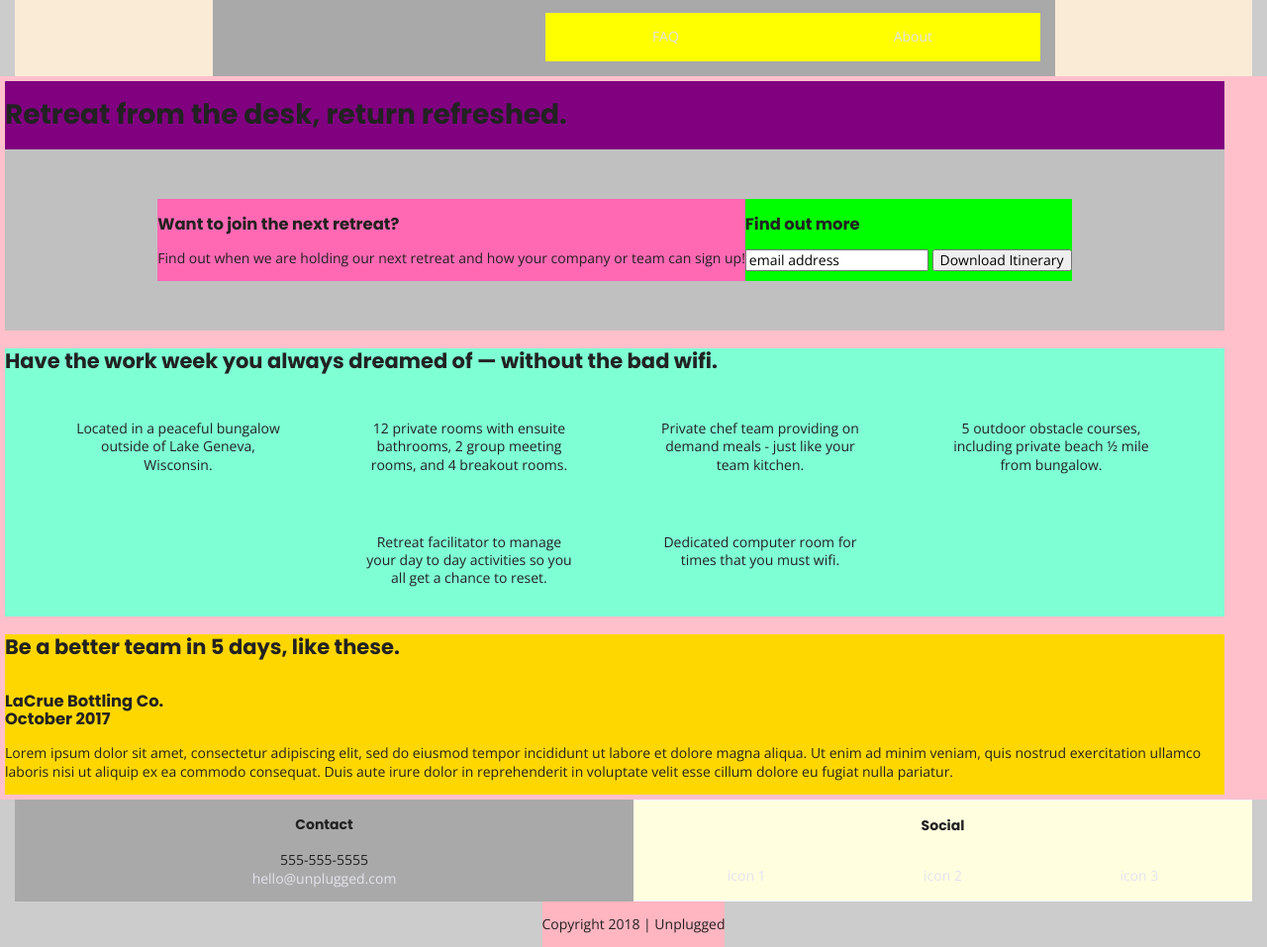
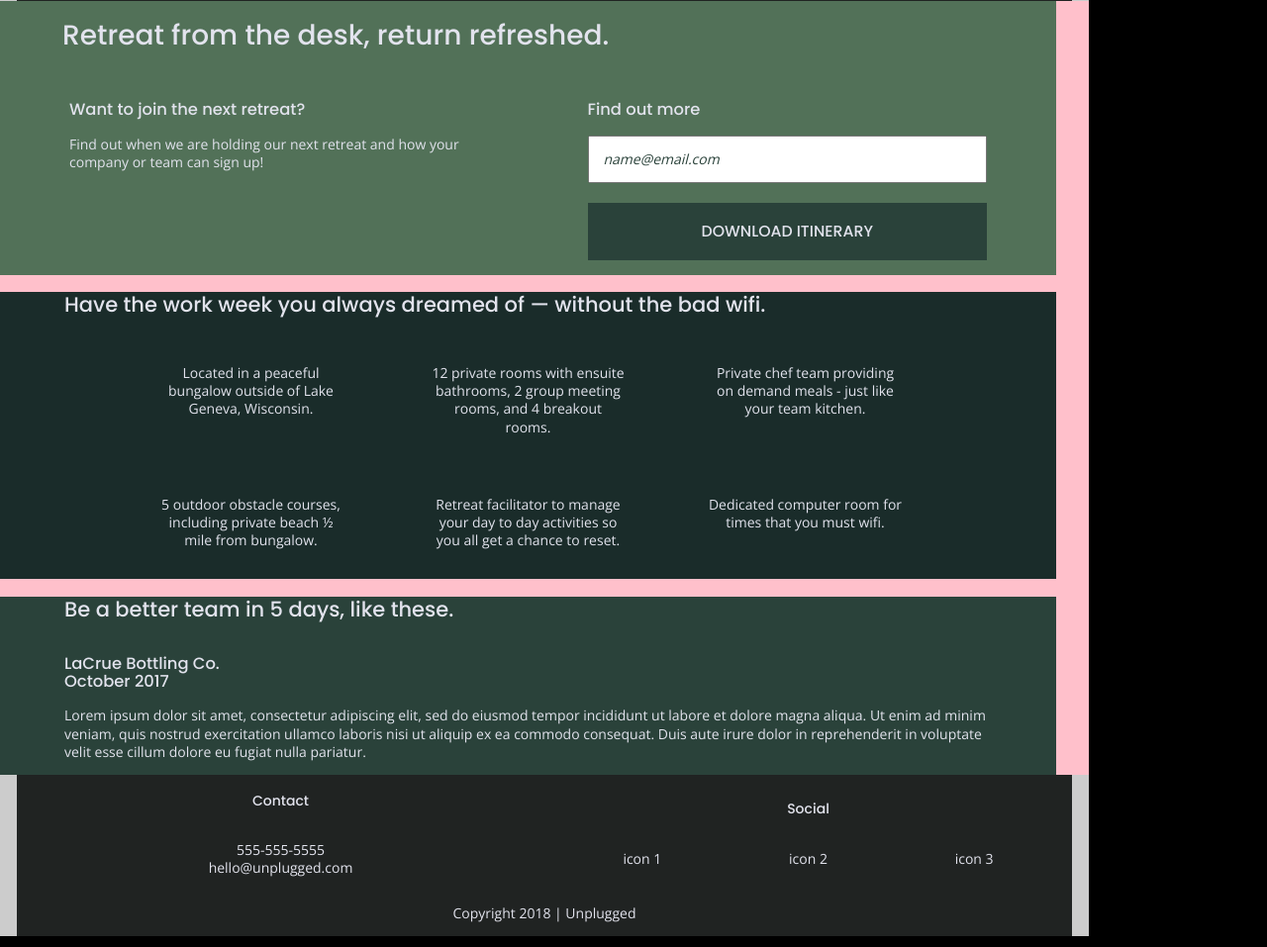
Before and after one commit to susangparsons/unplugged-retreat, a website built with Parcel: page index.html in a window 1280 px wide. Shown: the part 49-1006 px from the top of the page at 99% size. Built offline with nearby package versions, Linux system fonts and the light colour scheme.

Commit message:
Added more styles - still a rough layout

```diff
--- a/css/main.css
+++ b/css/main.css
@@ -10,6 +10,9 @@
 /* ==========================================================================
    Base styles: opinionated defaults
    ========================================================================== */
+* {
+  box-sizing: border-box;
+}
 
 html {
   color: #222;
@@ -96,14 +99,17 @@ html {
 
 body {
   background: black;
+  color: #e2e3ed;
   font-family: 'Open Sans', sans-serif;
   font-size: .875em;
   line-height: 1.3em;
+  font-weight: 400;
 }
 
 ul,
 ol {
  font-family: 'Open Sans', sans-serif;
+ font-weight: 400;
  list-style: none;
 }
 
@@ -114,16 +120,19 @@ a {
 
 h1 {
   font-family: 'Poppins', sans-serif;
+  font-weight: 500;
   line-height: 1.15em;
 }
 h2 {
   font-family: 'Poppins', sans-serif;
+  font-weight: 500;
   line-height: 1.2em;
 }
 
 h3,
 h4 {
   font-family: 'Poppins', sans-serif;
+  font-weight: 500;
   line-height: 1.1em;
 }
 
@@ -168,12 +177,12 @@ footer {
  /***** Base Header Styles  *****/
 
  header .content-wrapper {
-  background: antiquewhite;
+  background: #202322;
   display: flex;
   justify-content: center;
   align-items: center;
   flex-flow: row wrap;
-  width: 80%;
+  width: 81%;
   margin: 0;
 }
 
@@ -184,15 +193,18 @@ header nav {
   align-items: center;
   flex-flow: row wrap;
   width: 75%;
-  padding: 15px;
+  padding: 0 3px;
 }
 
 header nav ul {
-  background: yellow;
+  background: #202322;
+  font-weight: 700;
+  text-transform: uppercase;
+  font-size: 1.125em;
   display: flex;
   justify-content: space-around;
   margin: 0;
-  padding: 15px 0;
+  padding: 3px 0;
   width: 100%;
 }
 
@@ -217,8 +229,8 @@ header nav ul li {
 }*/
 
 footer .content-wrapper {
-  background: aliceblue;
-  width: 80%;
+  background: #202322;
+  width: 82%;
   display: flex;
   justify-content: center;
   align-items: center;
@@ -227,7 +239,7 @@ footer .content-wrapper {
 
 
 footer .social {
-  background: lightyellow;
+  background: #202322;
   padding: 0 15px;
   width: 60%;
 }
@@ -259,7 +271,10 @@ footer .footer-content {
 }
 
 footer .contact {
-  background: darkgray;
+  background: #202322;
+  display: flex;
+  justify-content: center;
+  flex-flow: row wrap;
   padding: 0 15px;
   text-align: center;
   width: 60%;
@@ -271,7 +286,10 @@ address {
 }
 
 footer .copyright {
-  background: lightpink;
+  background: #202322;
+  display: flex;
+  justify-content: center;
+  width:82%;
 }
 
 /***** MOBILE HOMEPAGE STYLES  *****/
@@ -280,10 +298,9 @@ footer .copyright {
 
 
 header .header-divider {
-  width: 80%;
+  width: 100%;
   height: 3%;
-  padding: 15px;
-
+  /* change to add color*/
 }
 
 figure {
@@ -298,15 +315,16 @@ main {
   justify-content: center;
   align-items: center;
   flex-flow: row wrap;
-   padding: 5px;
+  padding: 0 5px;
  }
 
 aside {
-  background: silver;
+  background: #527158;
   display: flex;
   justify-content: center;
   align-items: center;
   flex-flow: row wrap;
+  padding: 0 10px;
   width:77%;
 
 }
@@ -320,9 +338,10 @@ article {
 /***** Hero Styles  *****/
 
 .hero-area {
-  background: purple;
+  background: #527158;
   display: flex;
   justify-content: center;
+  padding: 0 10px;
   width: 77%;
 
 }
@@ -330,18 +349,47 @@ article {
  /***** Form  Styles  *****/
 
  .form-description {
-  background: hotpink;
+  background: #527158;
 
 }
 
 .form {
-  background: lime;
+  background: #527158;
+}
+
+/*****  Form Styles - Input and Button Styles *****/
+
+aside .form {
+  margin: 30px 0;
+}
+
+input[type=text] {
+  box-sizing: border-box;
+  width: 100%;
+  color: #2a423a;
+  font-style: italic;
+  padding: 1em;
+}
+
+input[type=button] {
+  width: 100%;
+  padding: 20px 0;
+  margin-top: 20px;
+  background-color: #2a423a;
+  font-family: 'Poppins', Helvetica, Arial, sans-serif;
+  font-weight: 500;
+  font-size: 1.125em;
+  color: #e2e3ed;
+  border: none;
+  text-align: center;
+  text-transform: uppercase;
 }
 
 /***** Features Styles  *****/
 
 .features {
-  background: aquamarine;
+  background: #1a2c2a;
+  padding: 0 10px;
   width: 77%;
  }
 
@@ -373,7 +421,8 @@ article {
 /***** Reviews  Styles  *****/
 
 .reviews {
-    background: gold;
+    background: #2a423a;
+    padding: 0 10px;
     width: 77%;
 }
 
@@ -411,27 +460,30 @@ article {
  }
 
  .mission .content-wrapper{
-  background: darkturquoise;
+  background: #527158;
   display: flex;
   justify-content: center;
   align-items: center;
   flex-flow: row wrap;
+  padding: 0 10px;
   width: 100%;
  }
 
  .contact-section {
-  background: darkseagreen;
+  background: #2a423a;
   display: flex;
   justify-content: center;
   flex-flow: row wrap;
+  padding: 0 10px;
   width: 77%;
 }
 
  .contact-content {
-  background: darksalmon;
+  background: #2a423a;
   display: flex;
   justify-content: space-between;
   flex-flow: row wrap;
+  padding: 0 10px;
   width: 100%;
  }
 
@@ -448,11 +500,12 @@ article {
  }
 
   .faq .content-wrapper {
-  background: deepskyblue;
+  background: #527158;
   display: flex;
   justify-content: center;
   align-items: center;
   flex-flow: row wrap;
+  padding: 0 10px;
   width:77%;
 }
 
@@ -548,18 +601,15 @@ article {
 
  /*Tablet styles here*/
 @media only screen and (min-width: 768px) {
-header,
-footer {
-  flex-flow: row wrap;
-}
 
-header content-wrapper {
+header .content-wrapper {
   justify-content: space-between;
+  padding: 0 30px 3px;
 }
 
 header nav {
-  justify-content: space-between;
-  width: 50%;
+  justify-content: flex-end;
+  width: 30%;
 }
 
 header .header-divider {
@@ -570,21 +620,41 @@ footer .footer-content {
   flex-flow: row nowrap;
 }
 
-/*footer .content-wrapper {
-  width: 80%
-  margin: 100px 0;
-}*/
-
 footer .content {
   display: flex;
   justify-content: center;
   align-items: center;
 }
 
+footer .social {
+  flex-basis: 50%;
+}
+
+footer .contact {
+  flex-basis: 50%;
+}
+
+address {
+  flex-basis: 100%;
+}
+
+footer .copyright {
+  flex-basis: 100%;
+}
+
+/*footer .content-wrapper {
+  width: 80%
+  margin: 100px 0;
+}*/
+
+
+
 /* Home page tablet styles */
 
 .hero-area {
   width: 97%;
+  padding-left: 63px;
+  padding-right: 300px;
 }
 
 aside {
@@ -592,14 +662,34 @@ aside {
 }
 
 aside .content-wrapper {
-  margin: 50px 0;
+  margin: 15px 0;
   display: flex;
-  justify-content: center;
+  justify-content: flex-start;
   flex-flow: row nowrap;
 }
 
+aside .form {
+  margin: 0;
+  padding-right: 20px;
+  flex-basis: 80%;
+}
+
+aside .form-description {
+  padding: 0 60px;
+}
+
+.features {
+  width: 97%;
+  padding: 0 65px;
+}
+
+.features article {
+  flex-basis: 20em;
+  padding: 0 3em;
+}
 .reviews {
   width: 97%;
+  padding: 0 65px;
 }
 
 .reviews article {
@@ -607,14 +697,7 @@ aside .content-wrapper {
   justify-content: center;
 }
 
-.features {
-  width: 97%;
-}
 
-.features article {
-  flex-basis: 12.5em;
-  padding: 0 3em;
-}
 
 /*.features .content-wrapper {
   max-width: 95%;
@@ -634,12 +717,12 @@ aside .content-wrapper {
 }
 
 .mission-content h2 {
-  flex-basis: 100%;
+  flex-basis: 75%;
 }
 
 .mission-content p {
-  width: 12.5em;
-  padding: 0 3em;
+  width: 20em;
+  padding-left: 1em;
 
 }
 
@@ -650,6 +733,9 @@ aside .content-wrapper {
   width: 97%;
 }
 
+.contact-section h2 {
+  padding: 0 4em;
+}
 .content-wrapper {
  flex-basis:100%;
 }
@@ -675,12 +761,12 @@ aside .content-wrapper {
 
  .faq .content-wrapper h2 {
   width:100%;
-  padding-left: 2em;
+  padding: 0 4.1em;
  }
 
 .faq-content {
-  flex-basis: 12.5em;
-  padding: 0 3em;
+  flex-basis: 20em;
+  padding-left: 1em;
 }
 
 .faq-content h4, p {
@@ -694,55 +780,65 @@ aside .content-wrapper {
 /*.content-wrapper {
   max-width: 960px;
 }*/ /* I may need to revisit this max-width for small devies and p's that are too long to read*/
+body {
+  max-width: 1100px;
+  margin: 0 auto;
+}
 
+header,
+footer {
+  padding: 0 17px;
+}
 
  header nav {
-  width: 40%;
+  width: 60%;
   padding-left: 24em;
  }
 
+
+main {
+  margin: 0;
+  padding: 0;
+}
 /* Hero */
 
-.hero-area h1 {
-    width:
-}
 
 /* Aside which is form area*/
 
-aside .content-wrapper {
-        justify-content:
+aside .form-description {
+ flex-basis: 50%;
 }
-aside .content-wrapper .form-description,
-aside .content-wrapper .form {
-        width:
-    }
+
+aside .form {
+  flex-basis: 50%;
+  padding: 0 60px;
+}
 
 /* Features */
 
- .features article {
-   flex-basis: 15em;
- }
-
- .features h2 {
-    width:
-    }
-
-
 /* Reviews */
-
-.reviews article div {
-        width:
-    }
 
 
 /***** About page desktop *****/
 
-.mission h2,
-.contact-section .content-wrapper h2 {
-        width:
-    }
+.mission h2 {
+   flex-basis: 90%;
+   padding: 0 6em;
+}
+
+.mission-content p {
+  width: 25em;
+}
+
+.contact-section h2 {
+  padding: 0 7.6em;
+}
 
 /**** FAQ page desktop *****/
+ .faq .content-wrapper h2 {
+  width: 90%;
+  padding: 0 4.1em;
+ }
 
  .faq-content {
     flex-basis: 30em;
--- a/index.html
+++ b/index.html
@@ -59,7 +59,7 @@
     </div>
     <div class="form">
       <h3>Find out more</h3>
-      <input type="text" name="name" value="email address">
+      <input type="text" name="name" value="name@email.com">
       <input type="button" value="Download Itinerary">
     </div>
   </div>
```
